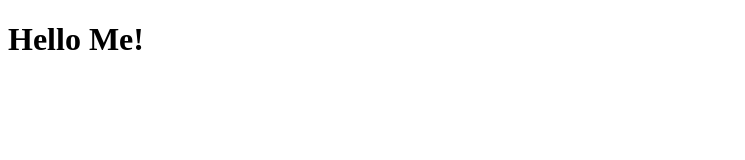
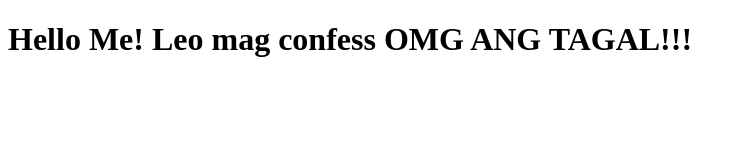
Before and after one commit to Mike-castr0/finaloutput_353, a plain HTML site: page index.html in a window 1280 px wide. Shown: the whole page, without its empty margins (0-745 px from the left). Drawn offline with Linux system fonts and the light colour scheme.

Commit message:
asdasdsad

```diff
--- a/index.html
+++ b/index.html
@@ -8,7 +8,7 @@
 </head>
 
 <body>
-    <h1>Hello Me!</h1>
+    <h1>Hello Me! Leo mag confess OMG ANG TAGAL!!!</h1>
 </body>
 
 </html>
```
